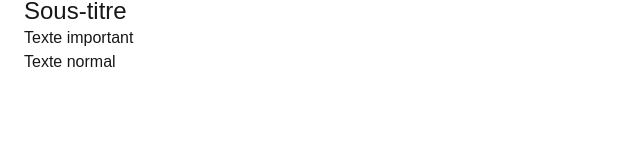
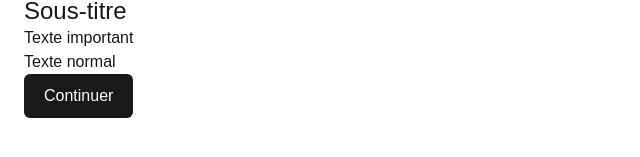
Before and after one commit to pie-glympse/PIE, a Next.js app: page / in a window 1280 px wide. Shown: the part 157-314 px from the top of the page, without its empty margins (0-640 px from the left). Built offline with nearby package versions, Linux system fonts and the light colour scheme; no server answers; the database is empty.

Commit message:
feat(*): add components layout folder & add button compnt

```diff
--- a/app/page.tsx
+++ b/app/page.tsx
@@ -3,6 +3,7 @@
 
 import { useEffect, useState } from 'react'
 import { supabase } from '@/lib/supabaseClient'
+import MainButton from '@/components/ui/MainButton'
 
 export default function HomePage() {
   const [users, setUsers] = useState<any[]>([])
@@ -32,6 +33,7 @@ export default function HomePage() {
       <h2 className="text-h2 font-poppins">Sous-titre</h2>
       <p className="text-bodyLarge">Texte important</p>
       <p className="text-bodySmall ">Texte normal</p>
+      <MainButton color="bg-[var(--color-text)]" text="Continuer" />
     </main>
   )
 }
--- /dev/null
+++ b/components/ui/MainButton.tsx
@@ -0,0 +1,26 @@
+import React from 'react';
+
+interface MainButtonProps {
+    color: string; // expects a Tailwind color class, e.g. "bg-blue-500"
+    text: string;
+    onClick?: () => void;
+}
+
+const MainButton: React.FC<MainButtonProps> = ({ color, text, onClick }) => (
+    <button
+        className={`
+            ${color}
+            text-white
+            rounded-md
+            px-5
+            py-2.5
+            hover:cursor-pointer
+        `}
+        onClick={onClick}
+        type="button"
+    >
+        {text}
+    </button>
+);
+
+export default MainButton;
```
